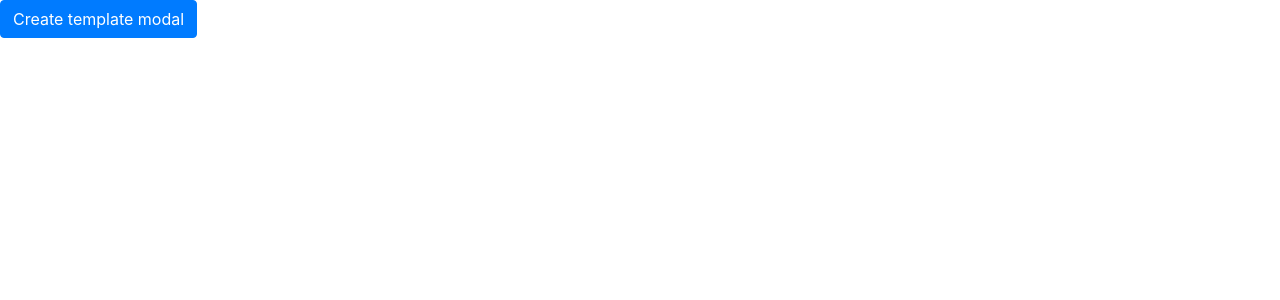
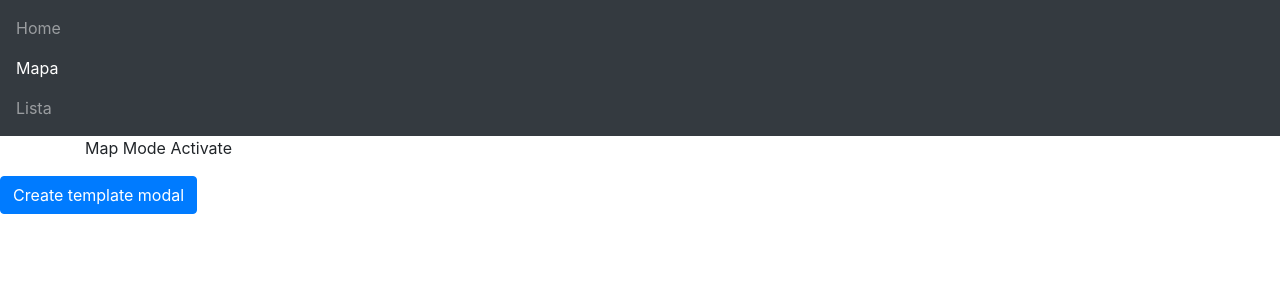
Before and after one commit to Tuliof210/CursoAngular-Estagio, an Angular app in the folder diretivas-with-bootstrap/: page / in a window 1280 px wide. Shown: the top 300 px of the page. Built offline with nearby package versions, Linux system fonts and the light colour scheme.

Commit message:
ngSwitch and ngSwitchCase/Default

```diff
--- a/diretivas-with-bootstrap/src/app/app.component.html
+++ b/diretivas-with-bootstrap/src/app/app.component.html
@@ -1,3 +1,5 @@
+<app-diretiva-ngswitch></app-diretiva-ngswitch>
+
 <button type="button" class="btn btn-primary" (click)="openModal(template)">Create template modal</button>
 
 <ng-template #template>
--- a/diretivas-with-bootstrap/src/app/app.component.ts
+++ b/diretivas-with-bootstrap/src/app/app.component.ts
@@ -7,6 +7,7 @@ import { BsModalService, BsModalRef } from 'ngx-bootstrap/modal';
   styleUrls: ['./app.component.css']
 })
 export class AppComponent {
+
   modalRef: BsModalRef;
   constructor(private modalService: BsModalService) {}
 
--- a/diretivas-with-bootstrap/src/app/app.module.ts
+++ b/diretivas-with-bootstrap/src/app/app.module.ts
@@ -1,10 +1,11 @@
-import { ModalModule } from 'ngx-bootstrap/modal';
 import { BrowserModule } from '@angular/platform-browser';
 import { NgModule } from '@angular/core';
 
 import { AppRoutingModule } from './app-routing.module';
 import { AppComponent } from './app.component';
+import { DiretivaNgswitchModule } from './diretiva-ngswitch/diretiva-ngswitch.module';
 
+import { ModalModule } from 'ngx-bootstrap/modal';
 @NgModule({
   declarations: [
     AppComponent
@@ -12,7 +13,8 @@ import { AppComponent } from './app.component';
   imports: [
     ModalModule.forRoot(),
     BrowserModule,
-    AppRoutingModule
+    AppRoutingModule,
+    DiretivaNgswitchModule
   ],
   providers: [],
   bootstrap: [AppComponent]
--- /dev/null
+++ b/diretivas-with-bootstrap/src/app/diretiva-ngswitch/diretiva-ngswitch.component.html
@@ -0,0 +1,14 @@
+<nav class="navbar navbar-dark bg-dark">
+  <div class="nav navbar-nav">
+    <a class="nav-item nav-link" href="#" (click)="aba = 'home'" [class.active]="aba == 'home'">Home</a>
+    <a class="nav-item nav-link" href="#" (click)="aba = 'mapa'" [class.active]="aba == 'mapa'">Mapa</a>
+    <a class="nav-item nav-link" href="#" (click)="aba = 'lista'" [class.active]="aba == 'lista'">Lista</a>
+  </div>
+</nav>
+
+<!--Se usa [ngSwitch] e *ngSwitchCase em conjunto-->
+<div class="container" [ngSwitch]="aba">
+  <p *ngSwitchDefault>Home Mode</p>
+  <p *ngSwitchCase="'mapa'">Map Mode Activate</p>
+  <p *ngSwitchCase="'lista'">List Mode Activate</p>
+</div>
--- /dev/null
+++ b/diretivas-with-bootstrap/src/app/diretiva-ngswitch/diretiva-ngswitch.component.ts
@@ -0,0 +1,18 @@
+import { Component, OnInit } from '@angular/core';
+
+@Component({
+  selector: 'app-diretiva-ngswitch',
+  templateUrl: './diretiva-ngswitch.component.html',
+  styleUrls: ['./diretiva-ngswitch.component.css']
+})
+export class DiretivaNgswitchComponent implements OnInit {
+
+  // tslint:disable-next-line: no-inferrable-types
+  aba: string = 'mapa';
+
+  constructor() { }
+
+  ngOnInit(): void {
+  }
+
+}
```
Also changed, not shown: diretivas-with-bootstrap/src/app/diretiva-ngswitch/diretiva-ngswitch.module.ts (added, +14 -0 lines), diretivas-with-bootstrap/src/app/diretiva-ngswitch/diretiva-ngswitch.component.css (added), 1 other file (tests, documents, lock files or other folders).
